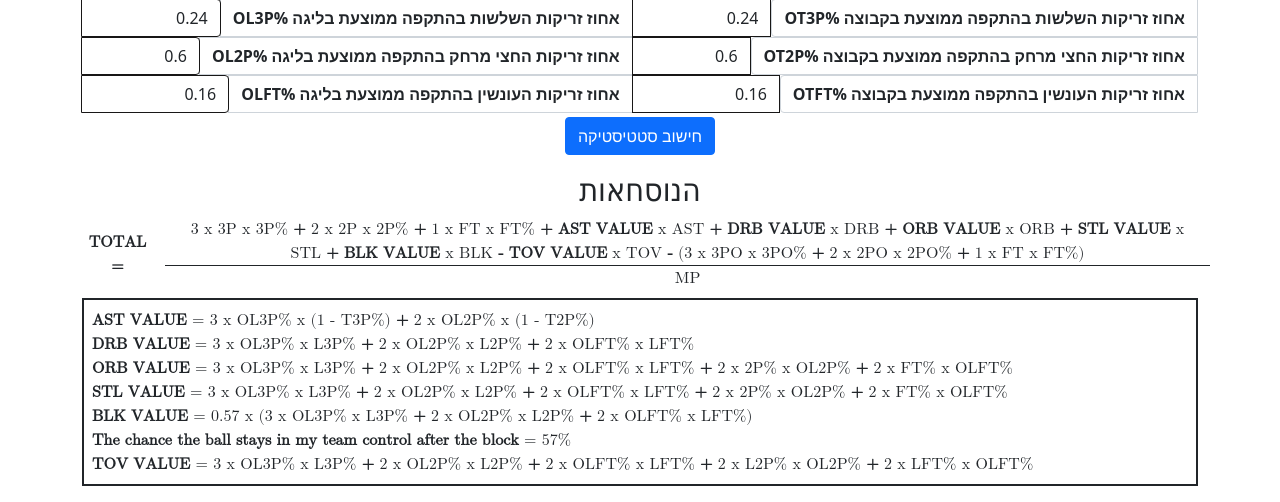
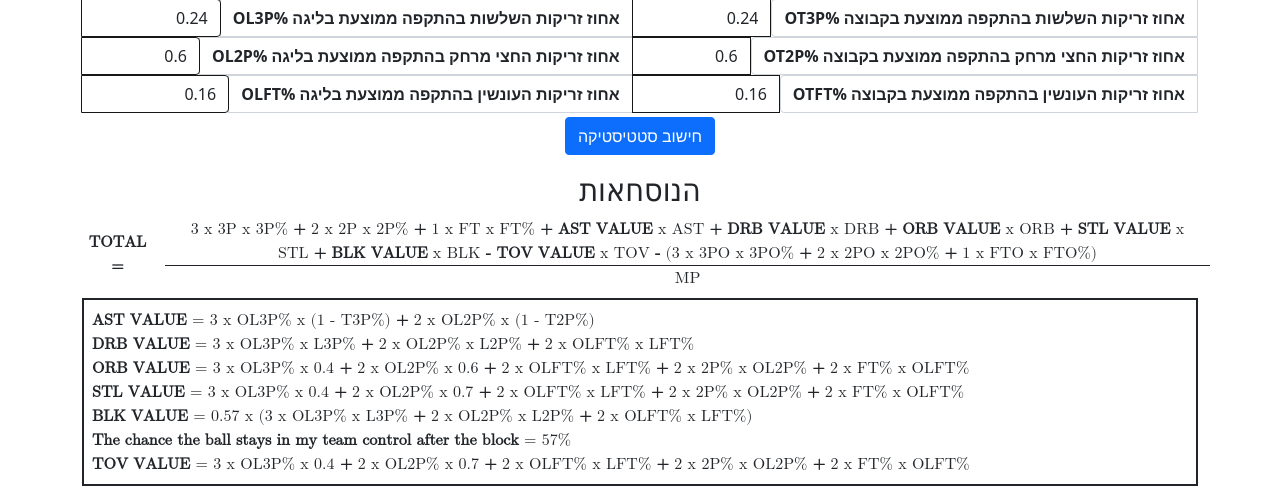
Before and after one commit to d4nieldev/basketball-stats, a Flask app: template templates/basketball_stats.html in a window 1280 px wide. Shown: the part 727-1229 px from the top of the page. Run offline with Flask 2, Linux system fonts and the light colour scheme; the template is opened without the code that fills it, so the values that code supplies are empty.

Commit message:
changed formula

```diff
--- a/app.py
+++ b/app.py
@@ -42,6 +42,7 @@ def player_stats():
 @app.route('/get_player_years', methods=['POST', 'GET'])
 def get_player_years():
     link = request.values['link']
+    is_playoff = bool(request.values['playoffs'] == 'Playoffs')
 
     SITE_ROOT = os.path.realpath(os.path.dirname(__file__))
     json_url = os.path.join(SITE_ROOT, "static/data", "players.json")
@@ -49,7 +50,10 @@ def get_player_years():
 
     for player in players_data:
         if player["link"] == link:
-            return jsonify(player['years'])
+            if is_playoff:
+                return jsonify(player['years_playoffs'])
+            else:
+                return jsonify(player['years_season'])
 
     return jsonify({"error": 'didnt find player'})
 
--- a/playernames.py
+++ b/playernames.py
@@ -27,7 +27,7 @@ def get_best_year(link, years_season, years_playoffs):
     if best_year_season != -1:
         player_years_season = soup.find("table", {'id': 'per_game'}).find("tbody").findAll('tr')
         for year in tqdm(years_season, desc=f"{link} - Season [{years_season[index]}]", leave=False):
-            if int(year.split('-')[0]) >= 1977:
+            if int(year.split('-')[0]) >= 1979:
                 temp_season = calc_rating(get_player_year_stats(player_years_season, year))
 
                 if temp_season > rating_season:
--- a/static/script.js
+++ b/static/script.js
@@ -72,6 +72,9 @@ $(document).ready(function () {
           $("#p2_team_ratio").val(response.team_p2_ratio);
           $("#ft_team_ratio").val(response.team_ft_ratio);
 
+          $("#p3_team_attack_ratio").val(response.p3_team_attack_ratio);
+          $("#p2_team_attack_ratio").val(response.p2_team_attack_ratio);
+
           $("html, body").animate(
             {
               scrollTop: $(document).height() - $(window).height(),
@@ -88,10 +91,10 @@ $(document).ready(function () {
     $("#finish-choosing").removeClass("d-none");
   });
 
-  $("#selectedPlayer").on("change", function () {
+  $("#selectedPlayer, #selectPlayoffs").on("change", function () {
     $("#selectYear").removeClass("d-none");
     $("#selectedYear").val("");
-    player_name = $(this).val();
+    player_name = $("#selectedPlayer").val();
     player_link = "";
     $("#nbaPlayers>option").each(function () {
       if (player_name == $(this).val()) {
@@ -103,8 +106,10 @@ $(document).ready(function () {
       url: "/get_player_years",
       data: {
         link: player_link,
+        playoffs: $("#selectPlayoffs").val()
       },
       success: function (data) {
+        console.log(data);
         $("#years").html("");
         data.forEach((element) => {
           $("#years").append("<option value=" + element + ">");
@@ -177,25 +182,22 @@ $(document).ready(function () {
     ft_league_attack_ratio = parseFloat($("#ft_league_attack_ratio").val());
 
     assist_val =
-      3 * p3_league_attack_ratio * (1 - p3_team_ratio) +
-      2 * p2_league_attack_ratio * (1 - p2_team_ratio)
+      3 * p3_team_attack_ratio * (1 - p3_team_ratio) +
+      2 * p2_team_attack_ratio * (1 - p2_team_ratio)
     d_rebound_val =
       3 * p3_league_attack_ratio * p3_league_ratio +
       2 * p2_league_attack_ratio * p2_league_ratio +
       2 * ft_league_ratio * ft_league_attack_ratio;
     off_rebound_val =
-      d_rebound_val +
-      2 * p2_ratio * p2_league_attack_ratio +
-      2 * ft_ratio * ft_league_attack_ratio;
+      3 * p3_league_attack_ratio * 0.4 +
+      2 * p2_league_attack_ratio * 0.6 +
+      2 * ft_league_ratio * ft_league_attack_ratio;
     steal_val =
-      d_rebound_val +
-      2 * p2_ratio * p2_league_attack_ratio +
-      2 * ft_ratio * ft_league_attack_ratio;
+      3 * p3_league_attack_ratio * 0.4 +
+      2 * p2_league_attack_ratio * 0.7 +
+      2 * ft_league_ratio * ft_league_attack_ratio;
     block_val = 0.57 * d_rebound_val;
-    turnover_val =
-      d_rebound_val +
-      2 * p2_league_ratio * p2_league_attack_ratio +
-      2 * ft_league_ratio * ft_league_attack_ratio;
+    turnover_val = steal_val
 
     console.log('assist_val: ' + assist_val);
     console.log('d_rebound_val: ' + d_rebound_val);
@@ -203,6 +205,7 @@ $(document).ready(function () {
     console.log('steal_val: ' + steal_val);
     console.log('block_val: ' + block_val);
     console.log('turnover_val: ' + turnover_val);
+    console.log('-----------------------------------------------')
 
     total =
       3 * p3_in * p3_ratio +
--- a/templates/basketball_stats.html
+++ b/templates/basketball_stats.html
@@ -170,7 +170,7 @@
                         <div class="col-1 my-auto fw-bold">TOTAL =</div>
                         <div class="col">
                             <div class="row">
-                                <div class="col-12">3 x 3P x 3P% <b>+</b> 2 x 2P x 2P%  <b>+</b> 1 x FT x FT%  <b>+</b> <b>AST VALUE</b> x AST  <b>+</b> <b>DRB VALUE</b> x DRB  <b>+</b> <b>ORB VALUE</b> x ORB  <b>+</b> <b>STL VALUE</b> x STL <b>+</b> <b>BLK VALUE</b> x BLK  <b>-</b> <b>TOV VALUE</b> x TOV <b>-</b> (3 x 3PO x 3PO%  <b>+</b> 2 x 2PO x 2PO%  <b>+</b> 1 x FT x FT%)</div>
+                                <div class="col-12">3 x 3P x 3P% <b>+</b> 2 x 2P x 2P%  <b>+</b> 1 x FT x FT%  <b>+</b> <b>AST VALUE</b> x AST  <b>+</b> <b>DRB VALUE</b> x DRB  <b>+</b> <b>ORB VALUE</b> x ORB  <b>+</b> <b>STL VALUE</b> x STL <b>+</b> <b>BLK VALUE</b> x BLK  <b>-</b> <b>TOV VALUE</b> x TOV <b>-</b> (3 x 3PO x 3PO%  <b>+</b> 2 x 2PO x 2PO%  <b>+</b> 1 x FTO x FTO%)</div>
                             </div>
                             <div class="row">
                                 <div class="col-12 border-bottom border-1 border-dark"></div>
@@ -184,15 +184,15 @@
                         <br>
                         <b>DRB VALUE</b> = 3 x OL3P% x L3P% <b>+</b> 2 x OL2P% x L2P% <b>+</b> 2 x OLFT% x LFT%
                         <br>
-                        <b>ORB VALUE</b> = 3 x OL3P% x L3P% <b>+</b> 2 x OL2P% x L2P% <b>+</b> 2 x OLFT% x LFT% <b>+</b> 2 x 2P% x OL2P% <b>+</b> 2 x FT% x OLFT%
+                        <b>ORB VALUE</b> = 3 x OL3P% x 0.4 <b>+</b> 2 x OL2P% x 0.6 <b>+</b> 2 x OLFT% x LFT% <b>+</b> 2 x 2P% x OL2P% <b>+</b> 2 x FT% x OLFT%
                         <br>
-                        <b>STL VALUE</b> = 3 x OL3P% x L3P% <b>+</b> 2 x OL2P% x L2P% <b>+</b> 2 x OLFT% x LFT% <b>+</b> 2 x 2P% x OL2P% <b>+</b> 2 x FT% x OLFT%
+                        <b>STL VALUE</b> = 3 x OL3P% x 0.4 <b>+</b> 2 x OL2P% x 0.7 <b>+</b> 2 x OLFT% x LFT% <b>+</b> 2 x 2P% x OL2P% <b>+</b> 2 x FT% x OLFT%
                         <br>
                         <b>BLK VALUE</b> = <span title="The chance the ball stays in my team control after the block">0.57</span> x (3 x OL3P% x L3P% <b>+</b> 2 x OL2P% x L2P% <b>+</b> 2 x OLFT% x LFT%)
                         <br>
                         <b>The chance the ball stays in my team control after the block</b> = 57%
                         <br>
-                        <b>TOV VALUE</b> = 3 x OL3P% x L3P% <b>+</b> 2 x OL2P% x L2P% <b>+</b> 2 x OLFT% x LFT% <b>+</b> 2 x L2P% x OL2P% <b>+</b> 2 x LFT% x OLFT%
+                        <b>TOV VALUE</b> = 3 x OL3P% x 0.4 <b>+</b> 2 x OL2P% x 0.7 <b>+</b> 2 x OLFT% x LFT% <b>+</b> 2 x 2P% x OL2P% <b>+</b> 2 x FT% x OLFT%
                     </div>
                 </div>
             </div>
```
Also changed, not shown: utils.py (+11 -8 lines).
